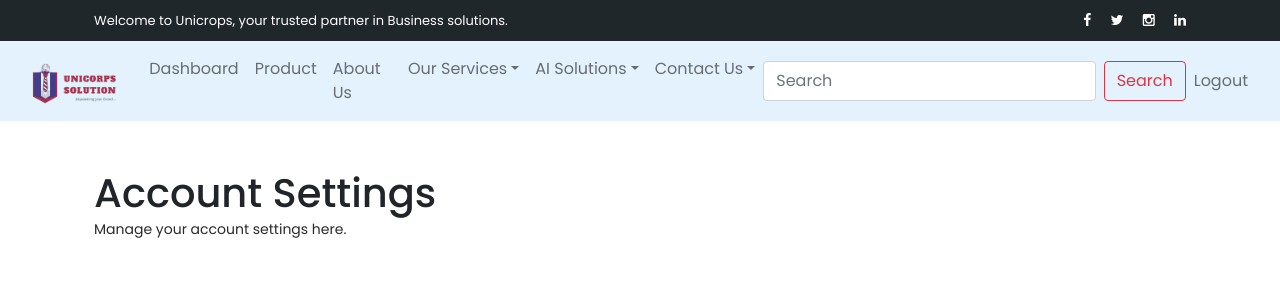
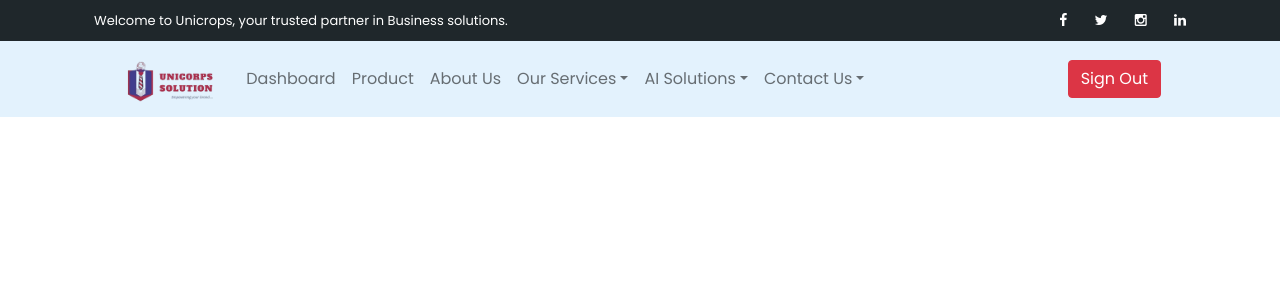
Before and after one commit to Harbeyzino/Unicrops, a Django app: page /accounts/settings/ in a window 1280 px wide. Shown: the top 300 px of the page. Run offline with Django 5.2, Linux system fonts and the light colour scheme; a user stored in the database is signed in; data comes from the database, SQL or seed files in the repository; both versions use the stored data as it was after the commit; some libraries are stand-ins or nearby versions.

Commit message:
'template'

```diff
--- a/static/assets/css/unicrop.css
+++ b/static/assets/css/unicrop.css
@@ -1935,3 +1935,8 @@ responsive
     top: -7px;
   }
 }
+
+.navbar-spacing {
+  padding-left: 95px;
+  padding-right: 95px;
+}
--- a/templates/base/base.html
+++ b/templates/base/base.html
@@ -33,6 +33,7 @@
 
     </head>
 <!-- Sub Header -->
+<header id="header-nav" class="fixed-top align-items-center">
   <div class="sub-header">
     <div class="container">
       <div class="row">
@@ -43,11 +44,11 @@
         </div>
         <div class="col-lg-4 col-sm-4">
           <div class="right-icons">
-              <ul>
-                <li><a href="#"><i class="fa fa-facebook"></i></a></li>
-                <li><a href="#"><i class="fa fa-twitter"></i></a></li>
-                <li><a href="#"><i class="fa fa-instagram"></i></a></li>
-                <li><a href="#"><i class="fa fa-linkedin"></i></a></li>
+            <ul class="list-inline text-end mb-0">
+              <li class="list-inline-item"><a href="#"><i class="fa fa-facebook"></i></a></li>
+              <li class="list-inline-item"><a href="#"><i class="fa fa-twitter"></i></a></li>
+              <li class="list-inline-item"><a href="#"><i class="fa fa-instagram"></i></a></li>
+              <li class="list-inline-item"><a href="#"><i class="fa fa-linkedin"></i></a></li>
             </ul>
           </div>
         </div>
@@ -55,33 +56,32 @@
     </div>
   </div>
 
-    <!-- ***** Header Area Start ***** -->
-    <!-- <header class="header-area header-sticky"> -->
-      <!-- <div class="container"> -->
-          <!-- <div class="row"> -->
-              <!-- <div class="col-12"> -->
-                  <!-- Bootstrap Navbar Start -->
-                  <nav class="navbar sticky-top navbar-expand-lg navbar-light" style="background-color: #e3f2fd;">
+  <!-- Main Navbar -->
+  <nav class="navbar sticky-top navbar-expand-lg navbar-light navbar-spacing" style="background-color: #e3f2fd;">
     <div class="container-fluid">
       <a href="{% url 'home' %}" class="navbar-brand">
         <img src="{% static 'assets/images/logo1.png' %}" height="50" alt="Unicrops">
       </a>
-                          <!-- User Authentication -->
+
+      <!-- Mobile Auth Buttons -->
       <div class="d-block d-lg-none">
         {% if user.is_authenticated %}
-                                <a href="{% url 'login' %}" class="ms-2 sign-btn">
-                                  <button type="button" class="btn btn-danger">Book Now</button>
+          <a href="{% url 'login' %}" class="ms-3 sign-btn">
+            <button type="button" class="btn btn-danger">Book now</button>
           </a>
         {% else %}
-                                <a href="{% url 'login' %}" class="ms-5 sign-btn">
-                                  <button type="button" class="btn btn-danger">Sign Up</button>
+          <a href="{% url 'login' %}" class="ms-3 sign-btn">
+            <button type="button" class="btn btn-danger">Sign In</button>
           </a>
         {% endif %}
       </div>
+
       <button class="navbar-toggler" type="button" data-bs-toggle="collapse" data-bs-target="#navbarCollapse">
         <span class="navbar-toggler-icon"></span>
       </button>
+
       <div class="collapse navbar-collapse" id="navbarCollapse">
+        <!-- Left Nav Links -->
         <div class="navbar-nav">
           {% if user.is_authenticated %}
             <a href="{% url 'user_dashboard' %}" class="nav-item nav-link">Dashboard</a>
@@ -91,6 +91,7 @@
           <a href="#" class="nav-item nav-link">Product</a>
           <a href="#apply" class="nav-item nav-link">About Us</a>
 
+          <!-- Our Services Dropdown -->
           <div class="nav-item dropdown">
             <a href="#" class="nav-link dropdown-toggle" data-bs-toggle="dropdown">Our Services</a>
             <div class="dropdown-menu">
@@ -106,6 +107,7 @@
             </div>
           </div>
 
+          <!-- AI Solutions Dropdown -->
           <div class="nav-item dropdown">
             <a href="#" class="nav-link dropdown-toggle" data-bs-toggle="dropdown">AI Solutions</a>
             <div class="dropdown-menu">
@@ -114,6 +116,7 @@
             </div>
           </div>
 
+          <!-- Contact Us Dropdown -->
           <div class="nav-item dropdown">
             <a href="#" class="nav-link dropdown-toggle" data-bs-toggle="dropdown">Contact Us</a>
             <div class="dropdown-menu">
@@ -123,29 +126,28 @@
           </div>
         </div>
 
-                              <!-- Right side: search and auth -->
+        <!-- Right Auth Buttons -->
         <div class="navbar-nav ms-auto">
-                                  <form class="d-flex">
-                                      <input type="text" class="form-control me-sm-2" placeholder="Search">
-                                      <button type="submit" class="btn btn-outline-danger">Search</button>
-                                  </form>
-
           {% if not user.is_authenticated %}
-                                      <a href="{% url 'login' %}" class="nav-item nav-link">Sign In</a>
-                                      <a href="{% url 'signup' %}" class="nav-item nav-link">Sign Up</a>
+            <div class="d-flex align-items-center">
+              <a href="{% url 'login' %}" class="ms-3 sign-btn">
+                <button type="button" class="btn btn-outline-danger">Sign In</button>
+              </a>
+              <a href="{% url 'signup' %}" class="ms-3 sign-btn">
+                <button type="button" class="btn btn-danger">Sign Up</button>
+              </a>
+            </div>
           {% else %}
-                                      <a href="{% url 'logout' %}" class="nav-item nav-link">Logout</a>
+            <a href="{% url 'logout' %}" class="ms-3 sign-btn">
+              <button type="button" class="btn btn-danger">Sign Out</button>
+            </a>
           {% endif %}
         </div>
       </div>
     </div>
   </nav>
-                  <!-- Bootstrap Navbar End -->
+</header>
 
-              </div>
-          </div>
-      </div>
-  </header>
 
 
 
```
Also changed, not shown: accounts/templates/accounts/base/user_base.html (+2 -23 lines), static/ad_assets/css/style.css (+0 -79 lines), db.sqlite3, 2 other files. Lines whose indentation alone changed are shown as unchanged.
